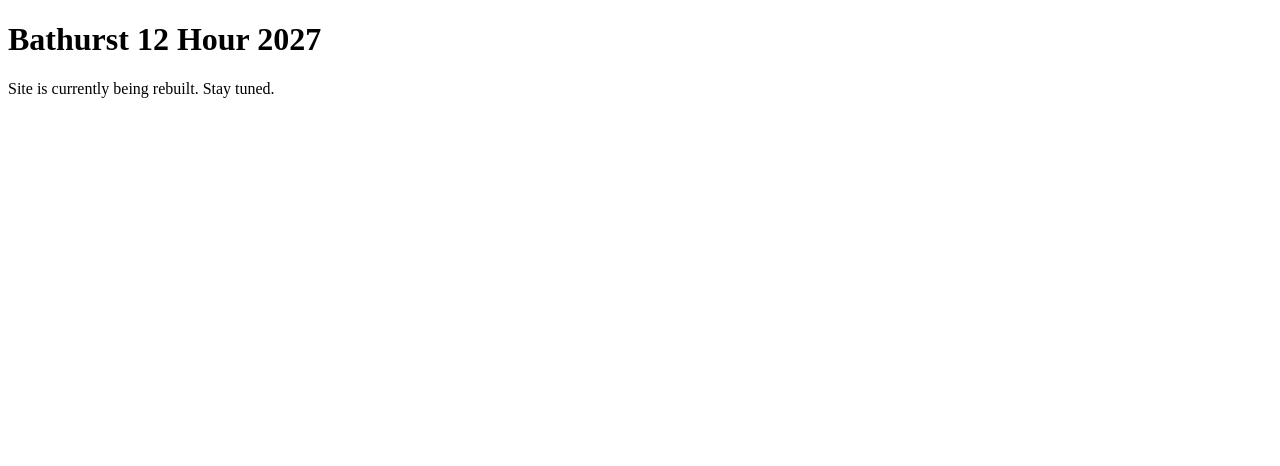
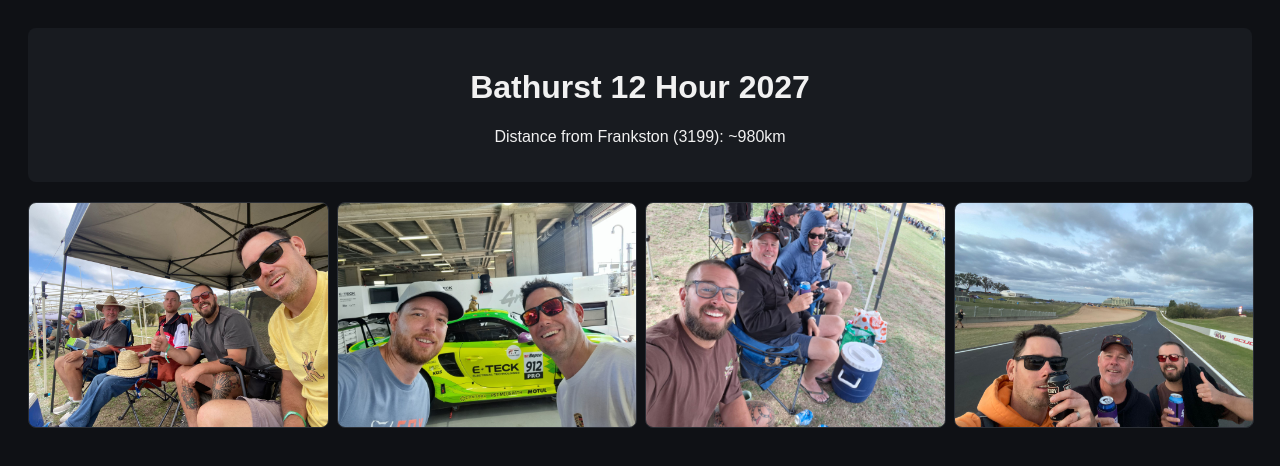
Before and after one commit to chiefy3003-cmyk/bathurst12hour, a plain HTML site: page index.html in a window 1280 px wide. Drawn offline with Linux system fonts and the light colour scheme.

Commit message:
Restored header and gallery

```diff
--- a/index.html
+++ b/index.html
@@ -1,11 +1,29 @@
 <!DOCTYPE html>
 <html lang="en">
 <head>
-    <meta charset="UTF-8">
-    <title>Bathurst 12 Hour Hub</title>
+  <meta charset="UTF-8">
+  <meta name="viewport" content="width=device-width, initial-scale=1.0">
+  <title>Bathurst 12 Hour Hub</title>
+  <style>
+    body { background: #0f1115; color: #f1f1f1; font-family: sans-serif; padding: 20px; text-align: center; }
+    header { background: #181b20; padding: 20px; border-radius: 8px; margin-bottom: 20px; }
+    .gallery { display: grid; grid-template-columns: repeat(auto-fit, minmax(200px, 1fr)); gap: 10px; margin-top: 20px; }
+    img { width: 100%; border-radius: 8px; border: 1px solid #2a2e35; }
+  </style>
 </head>
 <body>
+
+  <header>
     <h1>Bathurst 12 Hour 2027</h1>
-    <p>Site is currently being rebuilt. Stay tuned.</p>
+    <p>Distance from Frankston (3199): ~980km</p>
+  </header>
+
+  <div class="gallery">
+    <img src="IMG-20260213-WA0001(1).jpg" alt="Photo 1">
+    <img src="IMG-20240601-WA0004.jpg" alt="Photo 2">
+    <img src="IMG-20260215-WA0007.jpg" alt="Photo 3">
+    <img src="IMG-20260214-WA0005.jpg" alt="Photo 4">
+  </div>
+
 </body>
 </html>
```
